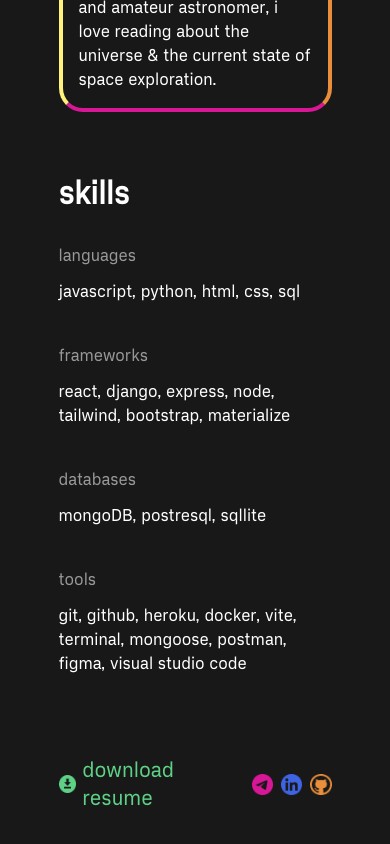
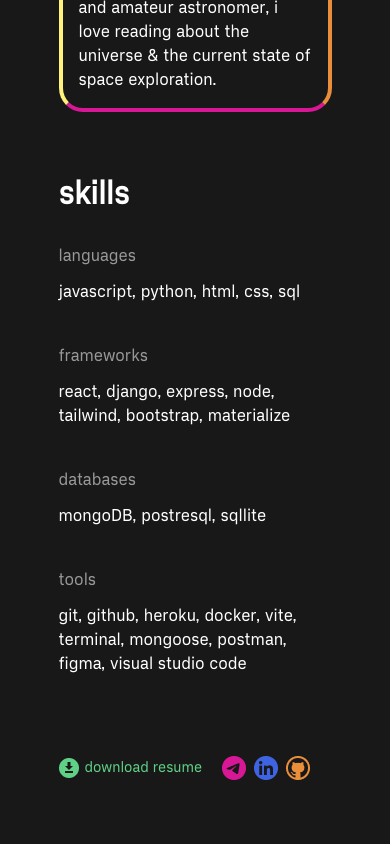
Before and after one commit to gabewolford/react-portfolio, a React (Vite) app: page /me in a window 390 px wide. Shown: the part 1187-2031 px from the top of the page. Built offline with nearby package versions, Linux system fonts and the light colour scheme.

Commit message:
changed sizing on resume download link

```diff
--- a/src/components/MePage/index.jsx
+++ b/src/components/MePage/index.jsx
@@ -54,7 +54,7 @@ export default function MePage() {
                         </a>
 
                         <a href={resume} target="_blank"
-                        className="text-xl text-green hover:text-blue mr-5">download resume
+                        className="text-sm md:text-xl text-green hover:text-blue mr-5">download resume
                         </a>
 
                         <a href="mailto:gabewolford@gmail.com" target='_blank' className="mr-2">
```
